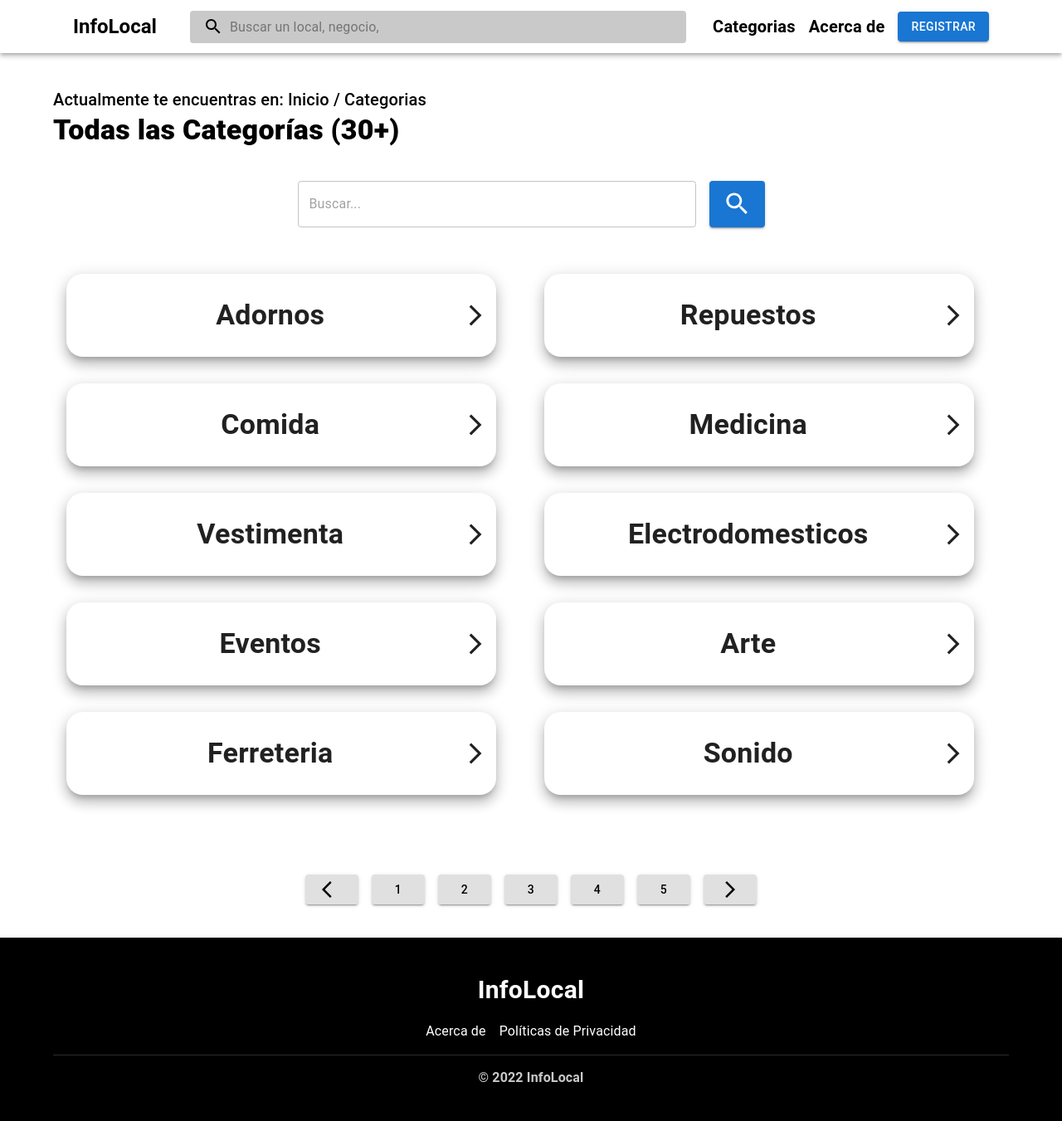
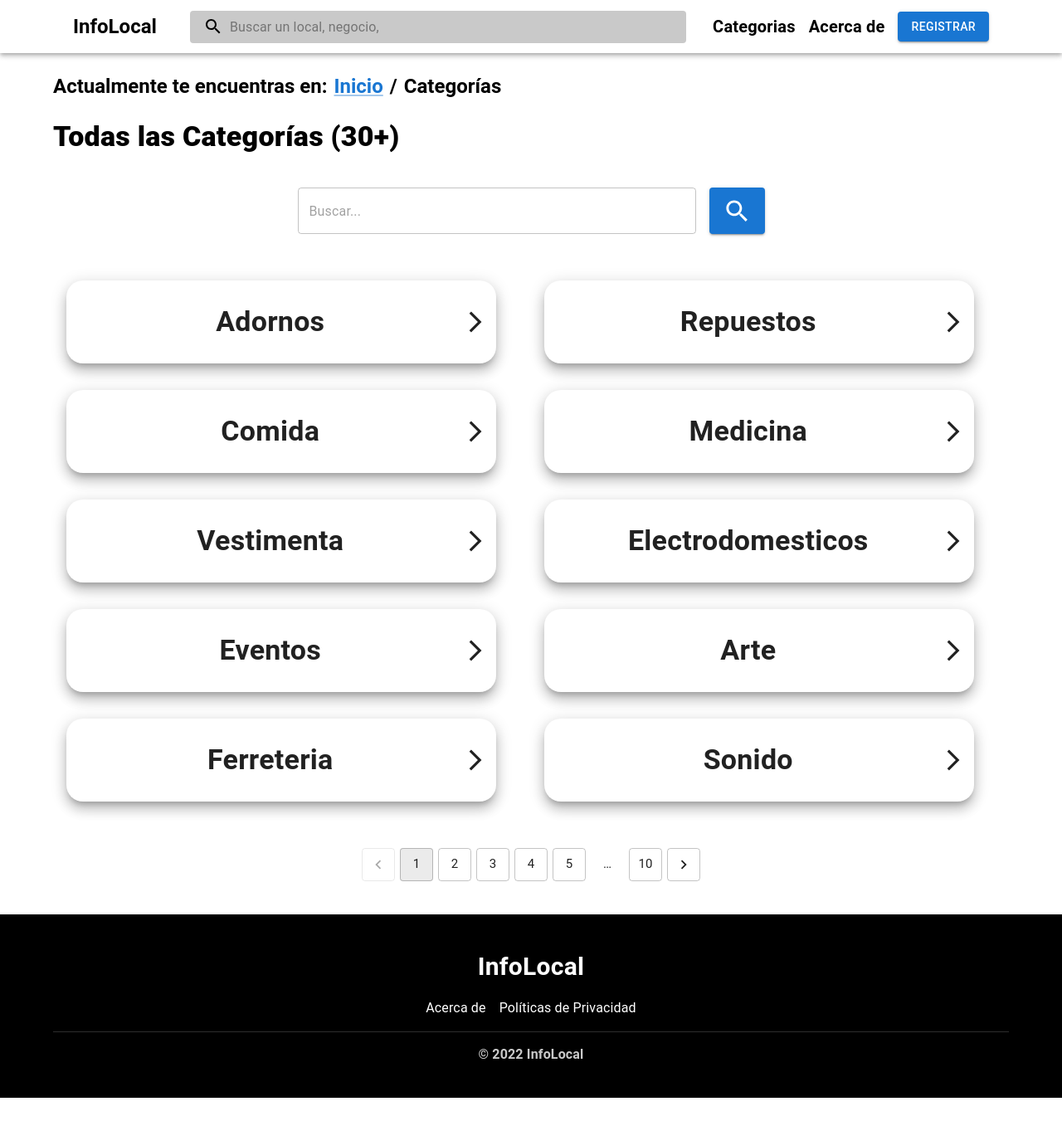
Before and after one commit to brayanduranvelasquez/info-local, a React (Vite) app: page /categories in a window 1280 px wide. Shown: the whole page at 83% size. After the commit the page ends 1323 px from the top, so only its background shows below. Built offline with nearby package versions, Linux system fonts and the light colour scheme.

Commit message:
fix: paginate and breadcrumb.
* Creado componente Breadcrumb para la pagina de las categorias y removido el componente BoxPaginate, por el componente Paginate de material ui.

```diff
--- /dev/null
+++ b/src/pages/categories/components/Breadcrumb.tsx
@@ -0,0 +1,27 @@
+import { Stack, Typography } from '@mui/material';
+import { useNavigate } from 'react-router-dom';
+import { StyledLink } from '../../../shared/styled-components/StyledLink';
+
+export default function Breadcrumb() {
+  const navigate = useNavigate();
+
+  return (
+    <Stack direction="row" my={3} columnGap={1} flexWrap="wrap">
+      <Typography variant="h5" fontWeight="bold">
+        Actualmente te encuentras en:
+      </Typography>
+
+      <StyledLink variant="h5" fontWeight="bold" onClick={() => navigate('/')}>
+        Inicio
+      </StyledLink>
+
+      <Typography variant="h5" fontWeight="bold">
+        /
+      </Typography>
+
+      <Typography variant="h5" fontWeight="bold">
+        Categorías
+      </Typography>
+    </Stack>
+  );
+}
--- a/src/pages/categories/index.tsx
+++ b/src/pages/categories/index.tsx
@@ -1,20 +1,21 @@
-import { Box, Container, Grid, Stack, Typography } from '@mui/material';
+import { Box, Container, Grid, Pagination, Stack, Typography } from '@mui/material';
+
+// Local
 import Header from '../../shared/components/Header';
 import Footer from '../../shared/components/Footer';
 import InputSearch from '../../shared/components/InputSearch';
 import BoxCategory from './components/BoxCategory';
-import { BoxPaginate } from '../../shared/components/BoxPaginate';
+import Breadcrumb from './components/Breadcrumb';
 
-export default function Page() {
+export default function CategoriesPage() {
   return (
     <>
       <Header />
 
-      <Box sx={{ minHeight: '100%', color: '#000', paddingY: 5 }}>
+      <Box sx={{ minHeight: '100%', color: '#000' }}>
         <Container>
-          <Typography variant="h6" fontWeight={500}>
-            Actualmente te encuentras en: Inicio / Categorias
-          </Typography>
+          <Breadcrumb />
+
           <Typography variant="h4" fontWeight={800}>
             Todas las Categorías (30+)
           </Typography>
@@ -38,7 +39,9 @@ export default function Page() {
         </Container>
       </Box>
 
-      <BoxPaginate />
+      <Stack justifyContent="center" alignItems="center" my={5}>
+        <Pagination count={10} variant="outlined" shape="rounded" size="large" />
+      </Stack>
 
       <Footer />
     </>
--- a/src/shared/components/BoxPaginate.tsx
+++ /dev/null
@@ -1,31 +0,0 @@
-import { Box, Button } from '@mui/material';
-import ArrowBackIosIcon from '@mui/icons-material/ArrowBackIos';
-import ArrowForwardIosIcon from '@mui/icons-material/ArrowForwardIos';
-
-export const BoxPaginate = () => {
-  return (
-    <Box sx={{ minHeight: '100%', color: '#000', textAlign: 'center', paddingY: 5 }}>
-      <Button variant="contained" color="inherit" sx={{ marginX: 1 }}>
-        <ArrowBackIosIcon />
-      </Button>
-      <Button variant="contained" color="inherit" sx={{ marginX: 1 }}>
-        1
-      </Button>
-      <Button variant="contained" color="inherit" sx={{ marginX: 1 }}>
-        2
-      </Button>
-      <Button variant="contained" color="inherit" sx={{ marginX: 1 }}>
-        3
-      </Button>
-      <Button variant="contained" color="inherit" sx={{ marginX: 1 }}>
-        4
-      </Button>
-      <Button variant="contained" color="inherit" sx={{ marginX: 1 }}>
-        5
-      </Button>
-      <Button variant="contained" color="inherit" sx={{ marginX: 1 }}>
-        <ArrowForwardIosIcon />
-      </Button>
-    </Box>
-  );
-};
```
